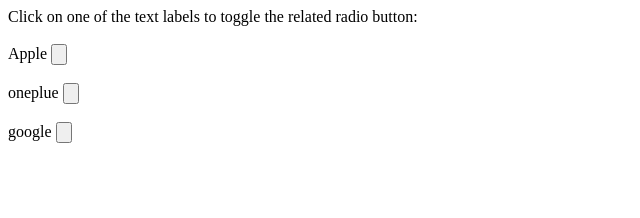
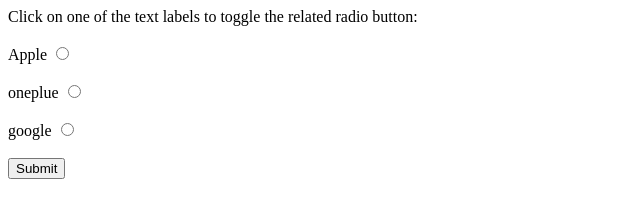
Before and after one commit to aathira-143/htmltask4.html, a plain HTML site: page index.html in a window 1280 px wide. Shown: the whole page, without its empty margins (0-640 px from the left). Drawn offline with Linux system fonts and the light colour scheme.

Commit message:
Update index.html

```diff
--- a/index.html
+++ b/index.html
@@ -4,11 +4,17 @@
   <title>Todo list</title>
   <body>
     <p1>Click on one of the text labels to toggle the related radio button:</p1><br><br>
+    <form>
+
     <label for="apple">Apple</label>
-    <input type="button" id="apple" name="apple"><br><br>
+    <input type="radio" id="apple" name="apple"><br><br>
     <label for="oneplus">oneplue</label>
-    <input type="button" id="oneplus" name="oneplus"><br><br>
+    <input type="radio" id="oneplus" name="oneplus"><br><br>
     <label for="google">google</label>
-    <input type="button" id="google" name="google">
+    <input type="radio" id="google" name="google">
+    <br>
+    <br>
+    <button>Submit</button>
+  </form>
   </body>
 </html>
```
